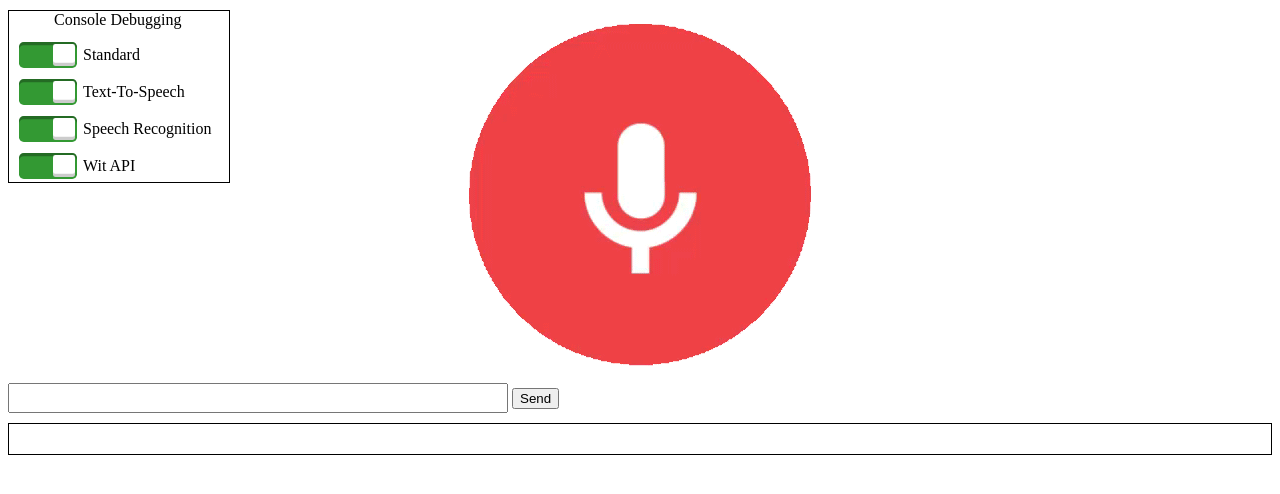
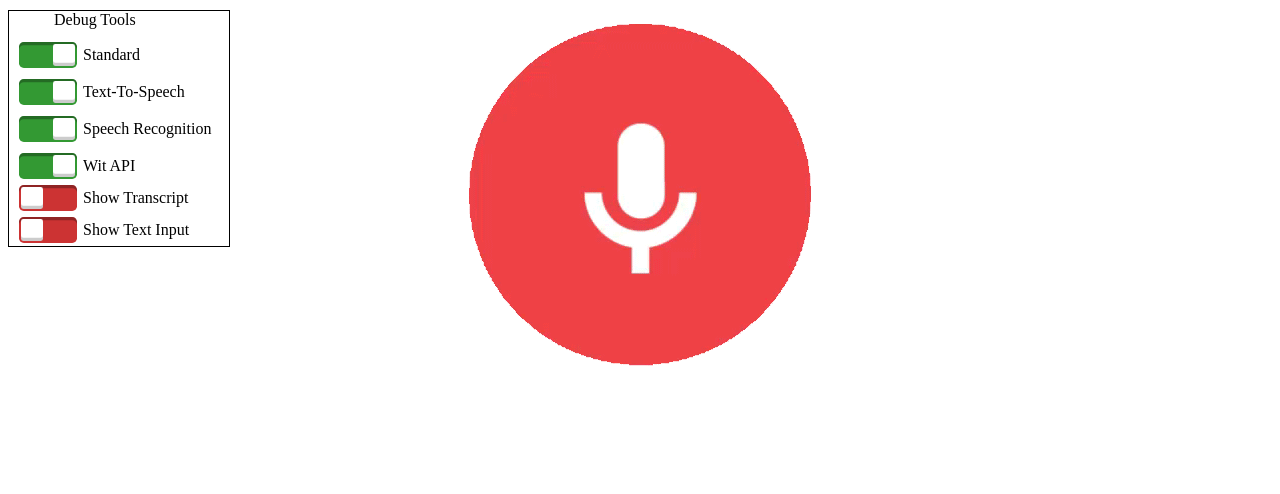
Before and after one commit to Zetaphor/superbot, a plain HTML site: page index.html in a window 1280 px wide. Drawn offline with Linux system fonts and the light colour scheme.

Commit message:
Add debug options for transcript and manual input

```diff
--- a/css/index.css
+++ b/css/index.css
@@ -21,11 +21,16 @@
 }
 
 #transcript {
+	display: none;
 	border: 1px black solid;
 	height: 30px;
 }
 
 .audioTrack {
+	display: none;
+}
+
+#textInput, #transcript {
 	display: none;
 }
 
--- a/index.html
+++ b/index.html
@@ -24,13 +24,13 @@
             <img class="interfaceImg micImg" id="micStandard" src="img/mic_standard.png">
             <img class="interfaceImg micImg" id="micAnimated" src="img/mic_animated.gif">
         </div>
-        <div id="manualInput">
+        <div id="transcript">&nbsp;</div>
+        <div id="textInput">
             <input id="messageText" type="text">
             <input type="button" id="submitMessage" value="Send">
         </div>
-        <div id="transcript">&nbsp;</div>
         <div id="debugControls">
-            <div id="debugLabel">Console Debugging</div>
+            <div id="debugLabel">Debug Tools</div>
                 <div>
                     <input type="checkbox" id="switchDebug" name="debug" class="switch debugSwitch" checked/>
                     <label for="switchDebug">Standard</label>
@@ -50,6 +50,14 @@
                     <input type="checkbox" id="switchWit" name="witDebug" class="switch debugSwitch" checked/>
                     <label for="switchWit">Wit API</label>
                 </div>
+                <div>
+                    <input type="checkbox" id="switchTranscript" name="showTranscript" class="switch debugSwitch"/>
+                    <label for="switchTranscript">Show Transcript</label>
+                </div>
+                <div>
+                    <input type="checkbox" id="switchManualInput" name="showTextInput" class="switch debugSwitch"/>
+                    <label for="switchManualInput">Show Text Input</label>
+                </div>
         </div>
     </body>
 </html>
--- a/js/index.js
+++ b/js/index.js
@@ -5,6 +5,8 @@ $(document).ready(function() {
 		speechDebug: true,
 		recognitionDebug: true,
 		witDebug: true,
+		showTranscript: false,
+		showTextInput: false
 	};
 
 	$('#submitMessage').click(function() {
@@ -43,10 +45,20 @@ $(document).ready(function() {
 		if (outputDebug) console.log('[' + type + '] ' + message);
 	};
 
+	function updateDebug() {
+		if (debugStates['showTranscript']) $('#transcript').fadeIn();
+		else $('#transcript').fadeOut();
+
+		if (debugStates['showTextInput']) $('#textInput').fadeIn();
+		else $('#textInput').fadeOut();
+	}
+
 	$('.debugSwitch').change(function() {
 		var checked = $(this).prop('checked');
 		debugStates[$(this).attr('name')] = checked;
+		updateDebug();
 	});
 
 	if (debugStates['debugControls']) $('#debugControls').fadeIn('slow');
+	updateDebug();
 });
```
